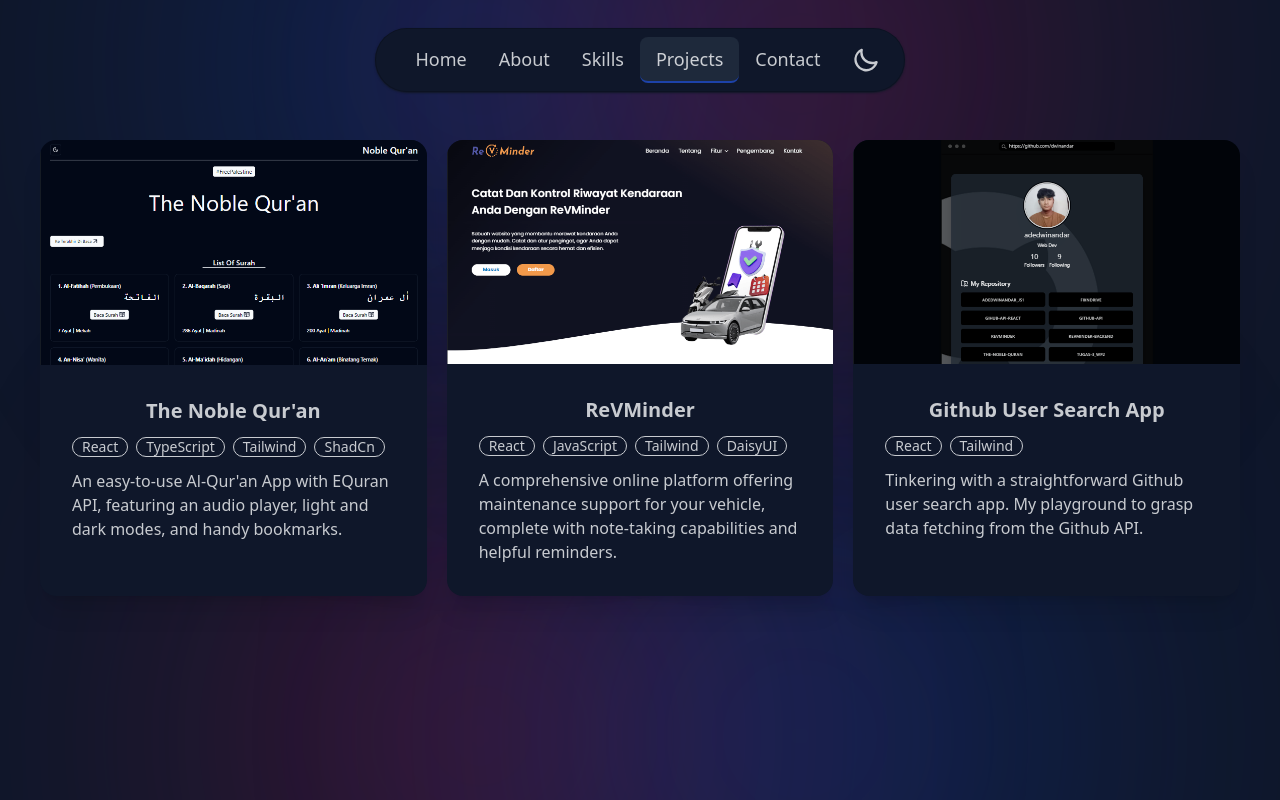
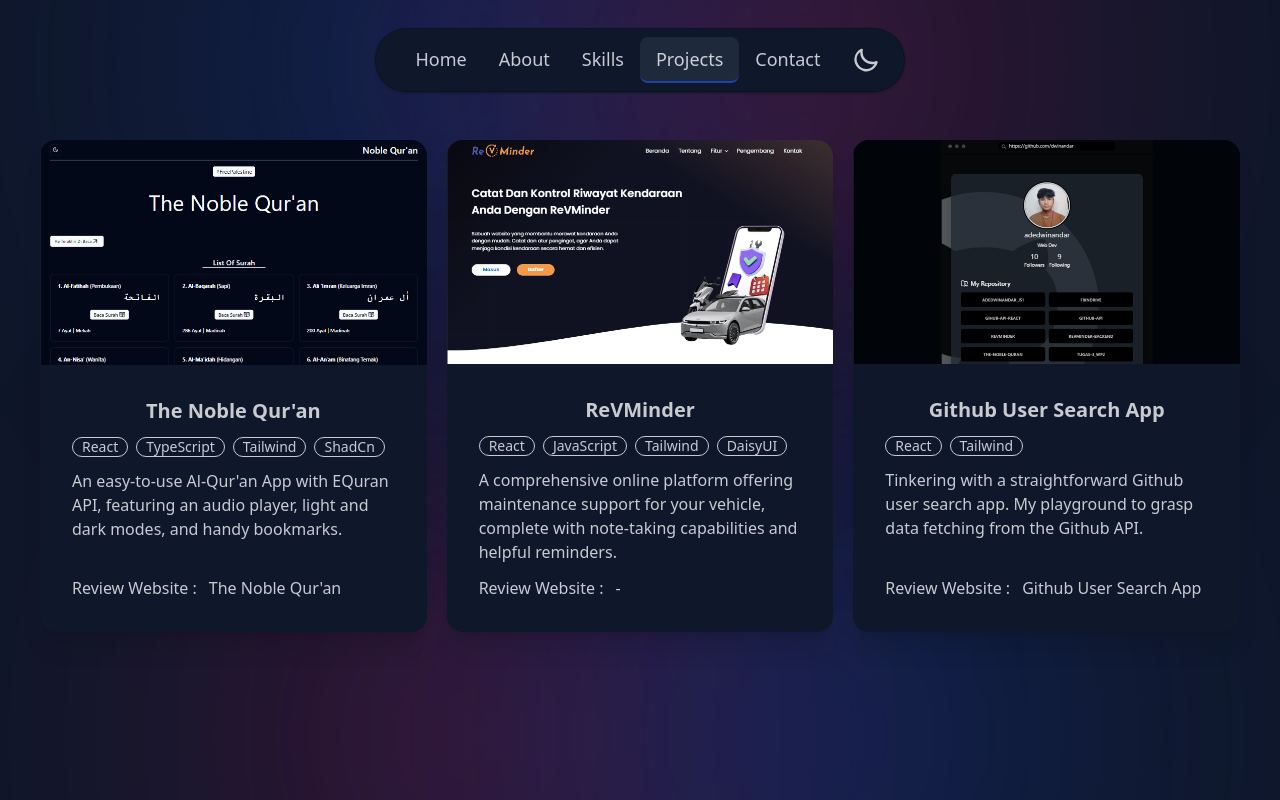
Before and after one commit to dwinandar/portofolio, a React (Vite) app: page /projects in a window 1280 px wide. Built offline with nearby package versions, Linux system fonts and the light colour scheme.

Commit message:
adding link to the projects

```diff
--- a/src/assets/data.jsx
+++ b/src/assets/data.jsx
@@ -42,6 +42,8 @@
     tech: ["React", "TypeScript", "Tailwind", "ShadCn"],
     img: ssTNQ,
     desc: "An easy-to-use Al-Qur'an App with EQuran API, featuring an audio player, light and dark modes, and handy bookmarks.",
+    link: "https://the-noble-quran.vercel.app/",
+    linktitle: "The Noble Qur'an",
   },
   {
     id: 2,
@@ -49,6 +51,8 @@
     tech: ["React", "JavaScript", "Tailwind", "DaisyUI"],
     img: ssReVMinder,
     desc: "A comprehensive online platform offering maintenance support for your vehicle, complete with note-taking capabilities and helpful reminders.",
+    link: "#",
+    linktitle: "-",
   },
   {
     id: 3,
@@ -56,6 +60,8 @@
     tech: ["React", "Tailwind"],
     img: ssGithubUS,
     desc: "Tinkering with a straightforward Github user search app. My playground to grasp data fetching from the Github API.",
+    link: "https://gihub-api-react.vercel.app/",
+    linktitle: "Github User Search App",
   },
 ];
 
--- a/src/components/Navbar.jsx
+++ b/src/components/Navbar.jsx
@@ -56,7 +56,7 @@
           </div>
         </div>
       </div>
-      <div className='drawer-side'>
+      <div className='drawer-side z-50'>
         <label
           htmlFor='my-drawer-3'
           aria-label='close sidebar'
--- a/src/components/ProjectCard.jsx
+++ b/src/components/ProjectCard.jsx
@@ -1,6 +1,9 @@
-const ProjectCard = ({ ...project }) => {
+import { Link } from "react-router-dom";
+
+/* eslint-disable react/prop-types */
+const ProjectCard = ({ project }) => {
   return (
-    <div className='w-full shadow-xl card bg-base-100 -z-30'>
+    <div className='w-full shadow-xl card bg-base-100'>
       <figure>
         <img src={project.img} alt={`${project.title}-ss`} />
       </figure>
@@ -16,6 +19,12 @@
           ))}
         </ul>
         <p>{project.desc}</p>
+        <div className='flex gap-3 flex-wrap'>
+          Review Website :
+          <a href={project.link} className='hover:underline'>
+            {project.linktitle}
+          </a>
+        </div>
       </div>
     </div>
   );
--- a/src/pages/Projects.jsx
+++ b/src/pages/Projects.jsx
@@ -5,7 +5,7 @@
   return (
     <div className='grid grid-cols-1 gap-5 px-5 pb-5 md:pb-0 md:grid-cols-2 xl:grid-cols-3'>
       {ProjectsContent.map((project) => (
-        <ProjectCard key={project.id} {...project} />
+        <ProjectCard key={project.id} project={project} />
       ))}
     </div>
   );
```
